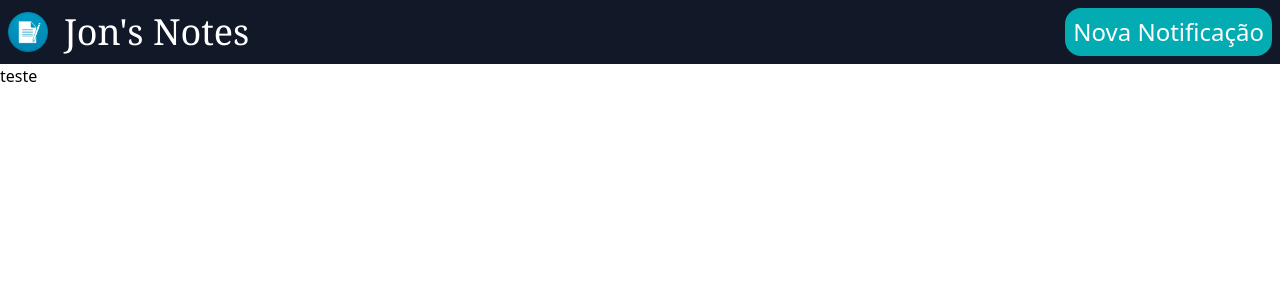
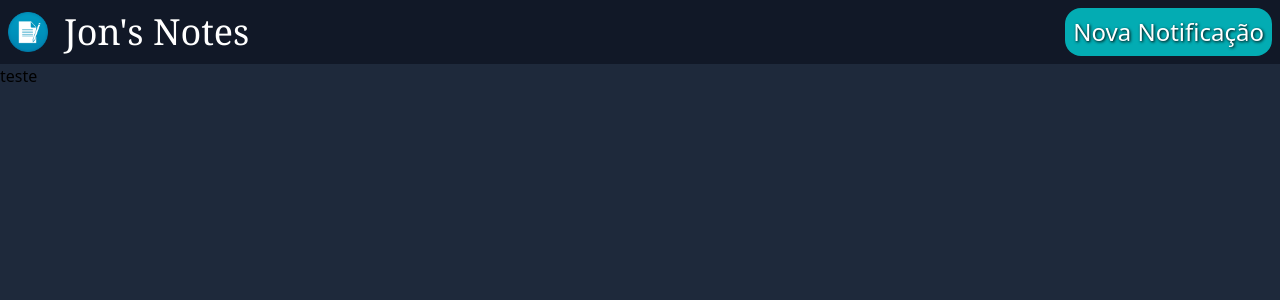
Before and after one commit to Jonalvesilva/Projeto_Jons_Notepads, a React (Create React App) app: page / in a window 1280 px wide. Shown: the top 300 px of the page. Built offline with nearby package versions, Linux system fonts and the light colour scheme.

Commit message:
Mud. de Cor Body e Add de Css Text Shadow Button

```diff
--- a/src/App.css
+++ b/src/App.css
@@ -1,6 +1,7 @@
-html,
-body,
-#root {
-  height: 100%;
-  width: 100%;
+body {
+  background-color: rgb(30 41 59);
 }
+
+.btn-text-shadow {
+  text-shadow: 1px 1px 3px black;
+}
```
